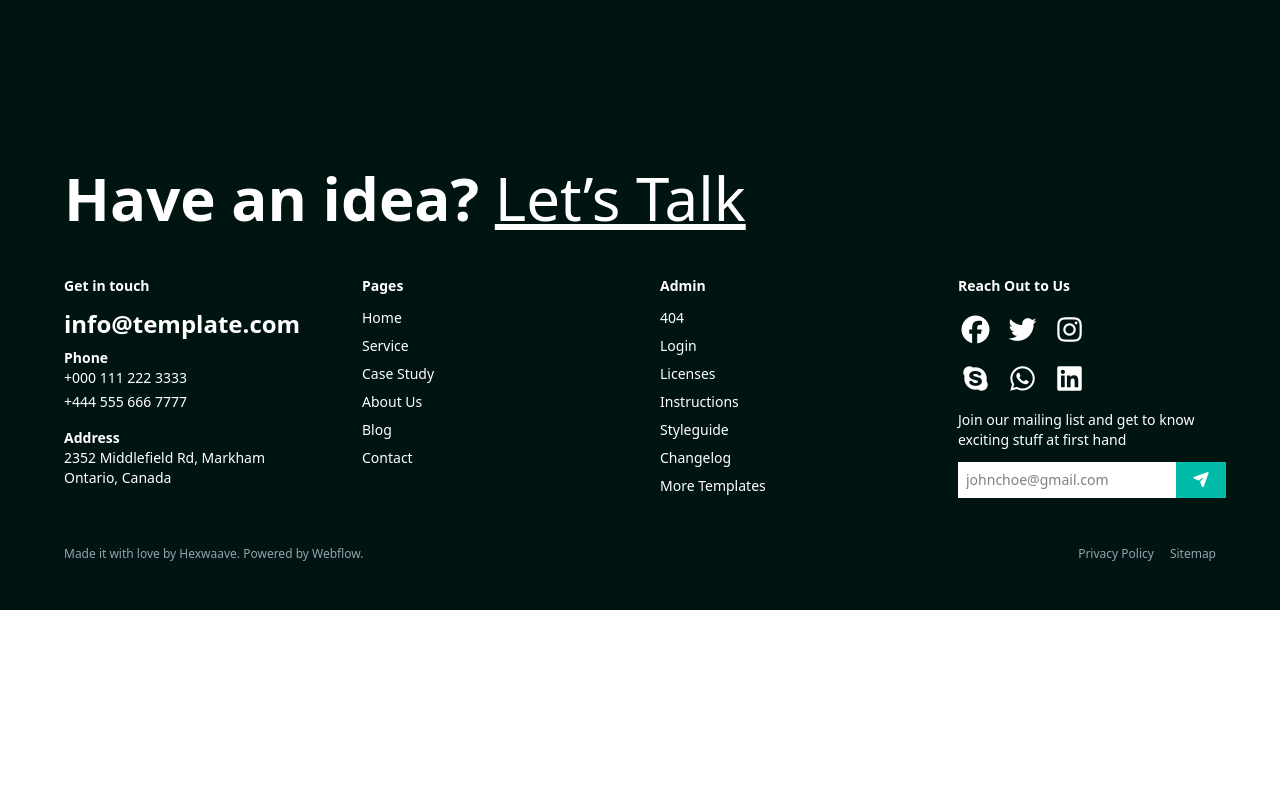
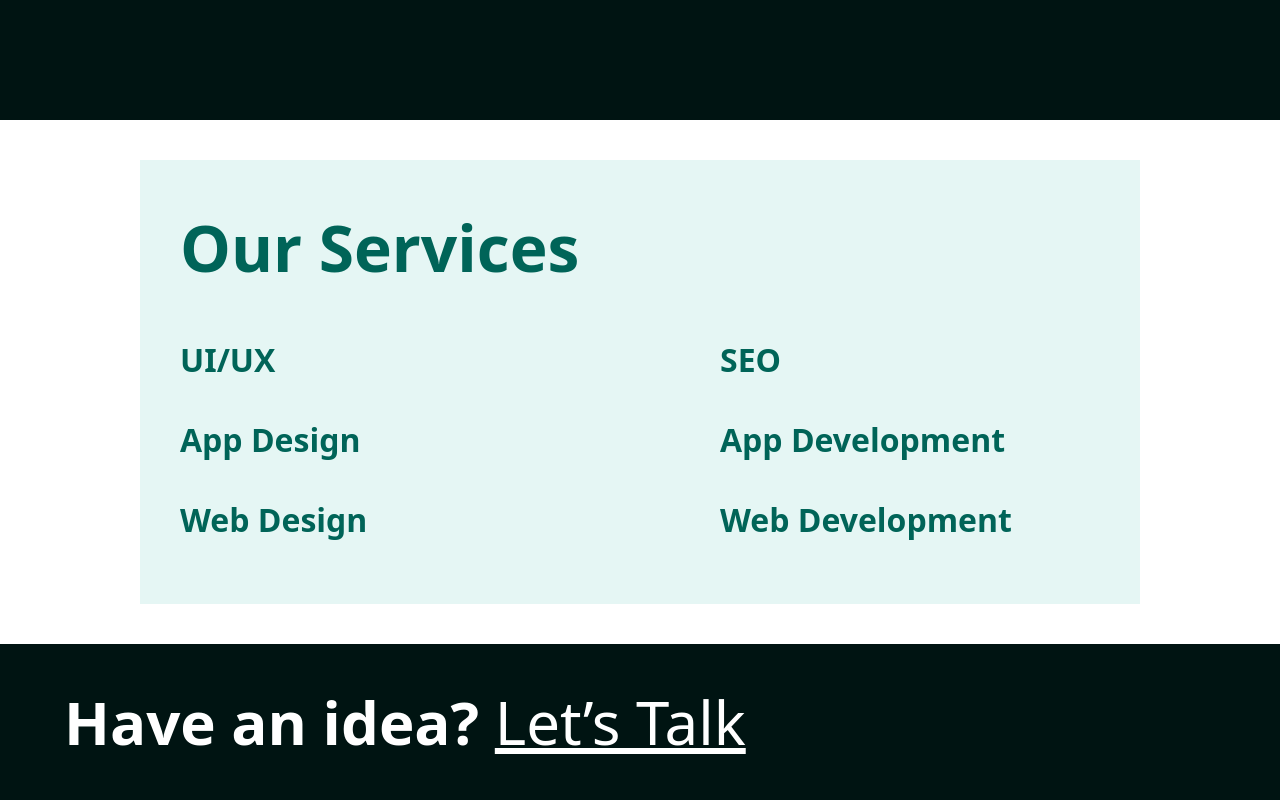
Before and after one commit to KadriKaljo/my-vue-app-nitro, a Vue app: page / in a window 1280 px wide. Shown: the part 680-1480 px from the top of the page. Before the commit the page ends 1290 px from the top, so only its background shows below. Built offline with nearby package versions, Linux system fonts and the light colour scheme.

Commit message:
Service page part 1(ourServices)

```diff
--- a/src/App.vue
+++ b/src/App.vue
@@ -1,11 +1,13 @@
 <script setup lang="ts">
 import Footer from './components/Footer.vue';
+import Service from './components/Service.vue';
 </script>
 <template>
   <section class="min-h-screen flex items-center justify-center bg-[#001412] text-white">
     <h1 class="text-4xl md:text-6xl font-semibold tracking-[-0.02em]">New beginning</h1>
   </section>
   <div>
+    <Service></Service>
     <Footer></Footer>
   </div>
 </template>
--- /dev/null
+++ b/src/components/Service.vue
@@ -0,0 +1,9 @@
+<script setup lang="ts">
+import Footer from './Footer.vue';
+import OurServices1 from './ServiceParts/OurServices1.vue';
+</script>
+
+<template>
+    <OurServices1></OurServices1>
+    <Footer></Footer>
+</template>
--- /dev/null
+++ b/src/components/ServiceParts/OurServices1.vue
@@ -0,0 +1,24 @@
+<script setup lang="ts">
+</script>
+
+<template>
+    <div class=" px-[140px] py-[40px]">
+        <div class=" bg-[#E5F6F4] px-[40px] pt-[40px] pb-[60px]">
+            <h1 class=" text-[#006458] font-bold md:text-[64px] mb-10">Our Services</h1>
+            <div class="flex gap-40 ">
+
+                <div class="text-[#006458] font-semibold  md:text-[32px] flex-1 space-y-8">
+                    <p>UI/UX</p>
+                    <p>App Design</p>
+                    <p>Web Design</p>
+                </div>
+                <div class="text-[#006458] font-semibold  md:text-[32px] flex-1 space-y-8">
+                    <p>SEO</p>
+                    <p>App Development</p>
+                    <p>Web Development</p>
+                </div>
+            </div>
+        </div>
+
+    </div>
+</template>
```
Also changed, not shown: src/components/ServiceParts/Design5.vue (added), src/components/ServiceParts/OurCoreCapablities2.vue (added), src/components/ServiceParts/OurWorkProcess3.vue (added), src/components/ServiceParts/Seo7.vue (added), src/components/ServiceParts/UxDesignPorcess4.vue (added), src/components/ServiceParts/WebDevelopment6.vue (added).
